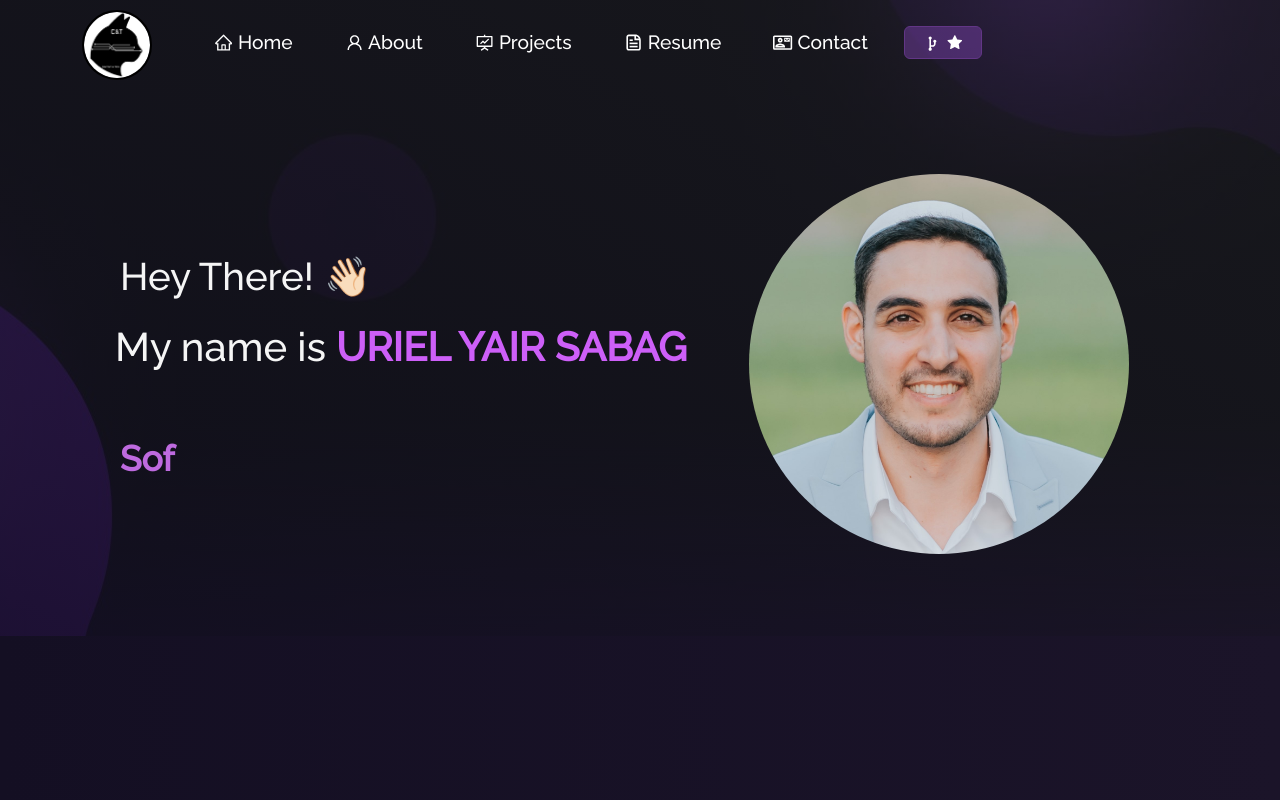
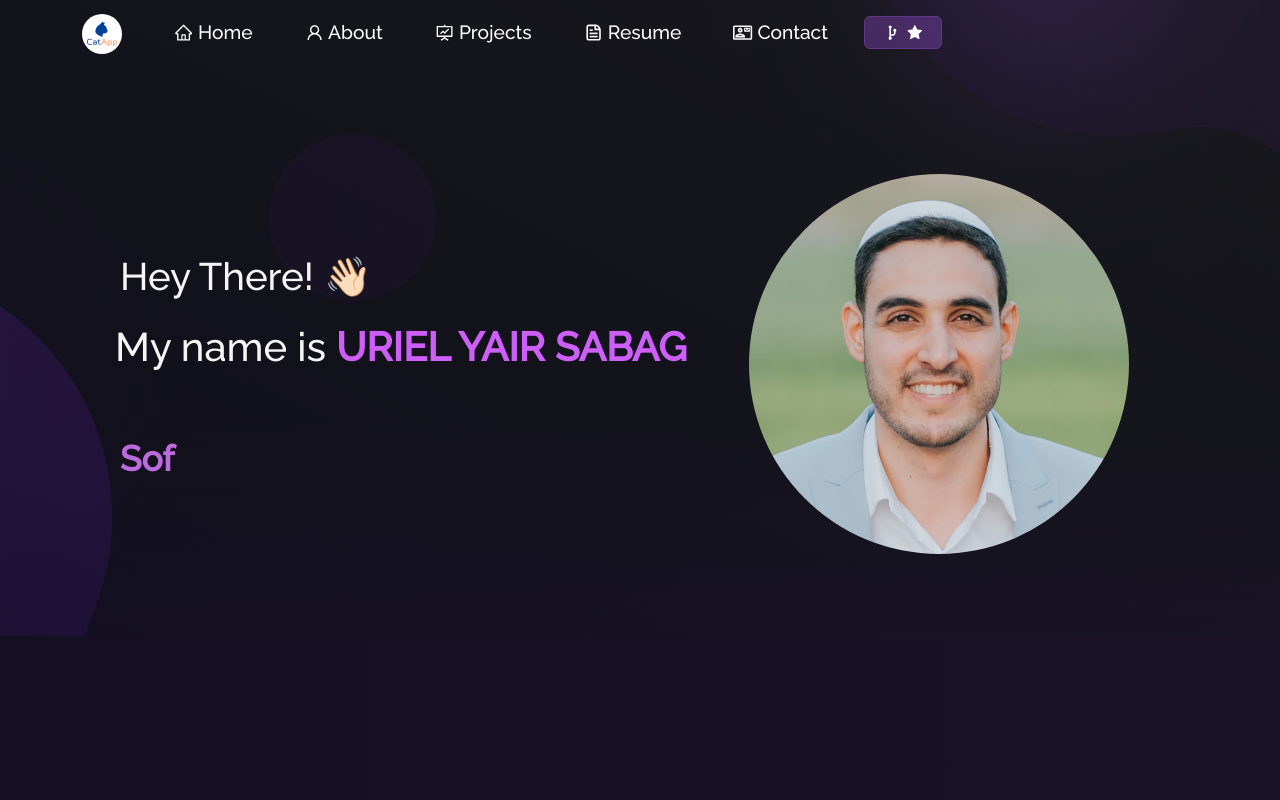
Before and after one commit to urlsab/portfolio, a React (Create React App) app: page / in a window 1280 px wide. Shown: the top 800 px of the page. Built offline with nearby package versions, Linux system fonts and the light colour scheme.

Commit message:
edit logo

```diff
--- a/src/Components/Navbar.js
+++ b/src/Components/Navbar.js
@@ -39,7 +39,7 @@ const NavBar = () => {
     >
       <Container>
         <Navbar.Brand href="/">
-        <img width={70} style={{marginRight:'10px', borderRadius:'50%', border:'2px solid black' ,backgroundColor:'transparent'}} height={70} src={catLogo}></img>
+        <img width={40} style={{borderRadius:'50%' ,backgroundColor:'transparent'}} height={40} src={catLogo}></img>
           {/* <span style={{color:'#0586ae', fontSize:'30px', backgroundColor:'white', borderRadius:'20%'}}>US</span> */}
         </Navbar.Brand>
         <Navbar.Toggle
```
Also changed, not shown: src/Assets/CatLogo.png.
